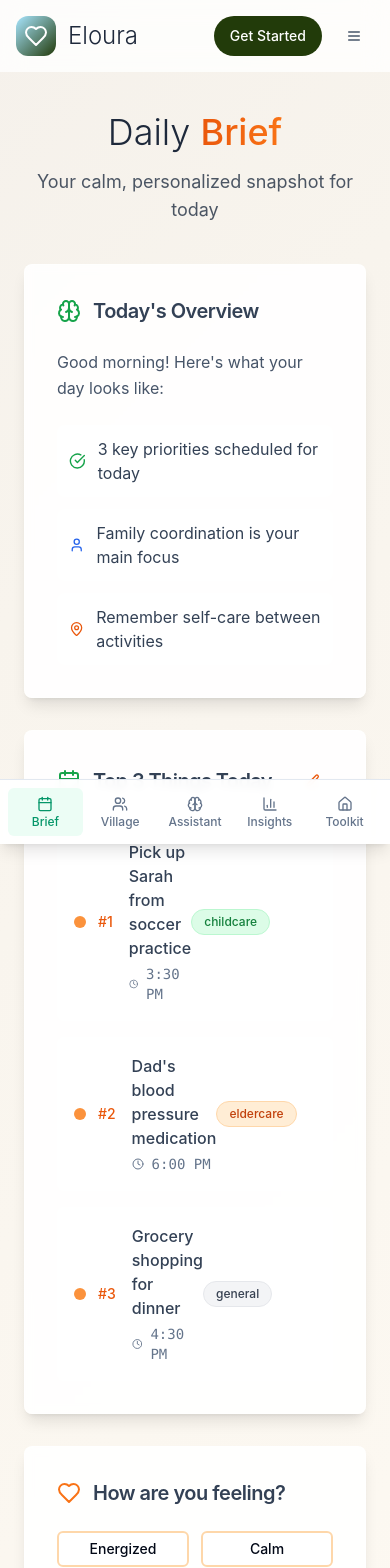
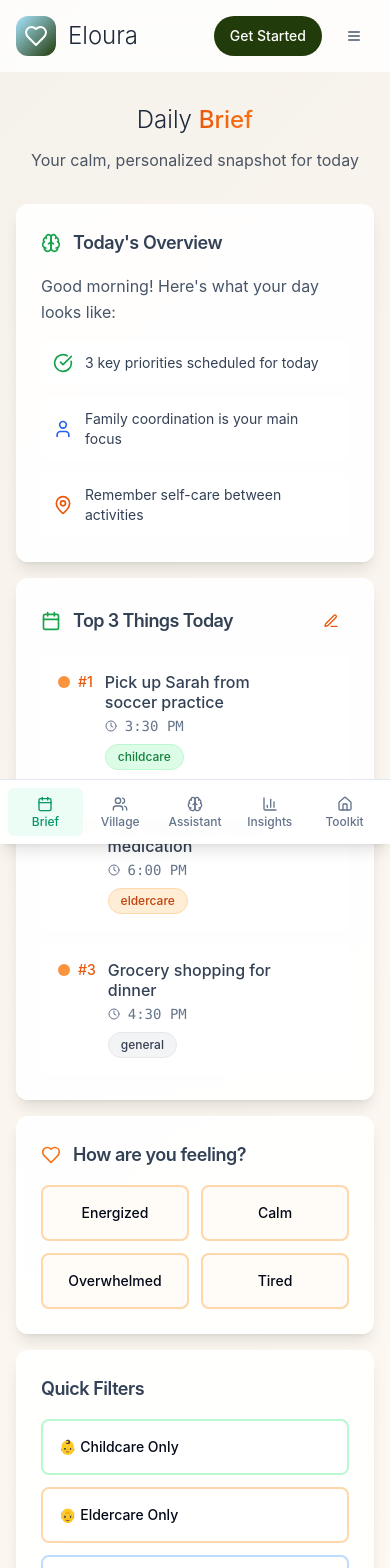
Before and after one commit to rembertdesigns/Eloura-Beta, a React (Vite) app: page /daily-brief in a window 390 px wide. Shown: the top 1568 px of the page. Built offline with nearby package versions, Linux system fonts and the light colour scheme.

Commit message:
Refactor: Improve mobile layout for DailyBrief page
Restructured the DailyBrief page for mobile devices, implementing a single-column layout with full-width cards, adjusted spacing, padding, typography, and visual hierarchy, and improved touch targets and content organization.

```diff
--- a/src/pages/DailyBrief.tsx
+++ b/src/pages/DailyBrief.tsx
@@ -11,12 +11,34 @@ const DailyBrief = () => {
   const [moodChecked, setMoodChecked] = useState(false);
   const [selectedMood, setSelectedMood] = useState('');
   const [isLoading, setIsLoading] = useState(false);
+  const [activeFilter, setActiveFilter] = useState('all');
 
-  const topTasks = [
+  const allTasks = [
     { id: 1, text: "Pick up Sarah from soccer practice", time: "3:30 PM", category: "childcare" },
     { id: 2, text: "Dad's blood pressure medication", time: "6:00 PM", category: "eldercare" },
-    { id: 3, text: "Grocery shopping for dinner", time: "4:30 PM", category: "general" }
+    { id: 3, text: "Grocery shopping for dinner", time: "4:30 PM", category: "general" },
+    { id: 4, text: "Emily's piano lesson", time: "4:00 PM", category: "childcare" },
+    { id: 5, text: "Mom's doctor appointment", time: "2:00 PM", category: "eldercare" },
+    { id: 6, text: "Team meeting", time: "10:00 AM", category: "work" },
+    { id: 7, text: "Laundry and dishes", time: "7:00 PM", category: "household" }
   ];
+
+  const getFilteredTasks = () => {
+    switch (activeFilter) {
+      case 'childcare':
+        return allTasks.filter(task => task.category === 'childcare').slice(0, 3);
+      case 'eldercare':
+        return allTasks.filter(task => task.category === 'eldercare').slice(0, 3);
+      case 'household':
+        return allTasks.filter(task => task.category === 'general').slice(0, 3);
+      case 'work':
+        return allTasks.filter(task => task.category === 'work').slice(0, 3);
+      default:
+        return allTasks.slice(0, 3);
+    }
+  };
+
+  const topTasks = getFilteredTasks();
 
   const aiOverviewPoints = [
     { icon: CheckCircle, text: "3 key priorities scheduled for today", color: "text-green-600" },
@@ -33,42 +55,47 @@ const DailyBrief = () => {
     }, 500);
   };
 
+  const handleFilterClick = (filter: string) => {
+    setActiveFilter(filter);
+  };
+
   return (
     <div className="min-h-screen warm-gradient pb-24">
       <Navigation />
 
-      <div className="container mx-auto px-6 py-10 max-w-7xl">
-        {/* Enhanced Header */}
-        <div className="text-center space-y-4 mb-10 animate-fade-in">
-          <h1 className="text-4xl md:text-5xl font-light text-slate-800">
+      <div className="container mx-auto px-4 py-8 max-w-7xl">
+        {/* Header Section - Mobile Optimized */}
+        <div className="text-center space-y-3 mb-8 animate-fade-in">
+          <h1 className="text-2xl md:text-4xl lg:text-5xl font-light text-slate-800">
             Daily <span className="text-gradient-orange font-medium">Brief</span>
           </h1>
-          <p className="text-lg text-gray-600 max-w-2xl mx-auto">
+          <p className="text-base md:text-lg text-gray-600 max-w-2xl mx-auto">
             Your calm, personalized snapshot for today
           </p>
         </div>
 
-        <div className="flex flex-col lg:flex-row gap-8">
-          {/* Main Content - Flexible Width */}
-          <div className="flex-1 space-y-8">
-            {/* AI Summary with Visual Elements */}
-            <Card className="card-warm shadow-md hover:shadow-lg transition-shadow duration-200">
-              <CardHeader className="pb-6 px-8 pt-8">
-                <CardTitle className="flex items-center gap-3 text-xl font-semibold text-slate-700">
-                  <Brain className="h-6 w-6 text-green-600" />
+        {/* Mobile: Single Column Stack, Desktop: Two Column */}
+        <div className="flex flex-col lg:flex-row gap-4 lg:gap-8">
+          {/* Main Content - Mobile Full Width, Desktop Flexible */}
+          <div className="flex-1 space-y-4 lg:space-y-8">
+            {/* AI Summary - Mobile Optimized */}
+            <Card className="card-warm shadow-md hover:shadow-lg transition-shadow duration-200 rounded-xl">
+              <CardHeader className="pb-4 lg:pb-6 px-6 lg:px-8 pt-6 lg:pt-8">
+                <CardTitle className="flex items-center gap-3 text-lg lg:text-xl font-semibold text-slate-700">
+                  <Brain className="h-5 w-5 lg:h-6 lg:w-6 text-green-600" />
                   Today's Overview
                 </CardTitle>
               </CardHeader>
-              <CardContent className="px-8 pb-8">
+              <CardContent className="px-6 lg:px-8 pb-6 lg:pb-8">
                 <div className="space-y-4">
-                  <p className="text-slate-600 leading-relaxed text-base mb-6">
+                  <p className="text-slate-600 leading-relaxed text-base mb-4 lg:mb-6">
                     Good morning! Here's what your day looks like:
                   </p>
                   <div className="space-y-3">
                     {aiOverviewPoints.map((point, index) => (
-                      <div key={index} className="flex items-center gap-3 p-3 bg-white/60 rounded-lg">
-                        <point.icon className={`h-5 w-5 ${point.color}`} />
-                        <span className="text-slate-700">{point.text}</span>
+                      <div key={index} className="flex items-center gap-3 p-3 lg:p-4 bg-white/60 rounded-lg">
+                        <point.icon className={`h-5 w-5 ${point.color} shrink-0`} />
+                        <span className="text-slate-700 text-sm lg:text-base">{point.text}</span>
                       </div>
                     ))}
                   </div>
@@ -76,60 +103,61 @@ const DailyBrief = () => {
               </CardContent>
             </Card>
 
-            {/* Enhanced Top 3 Things Today */}
-            <Card className="card-warm shadow-md hover:shadow-lg transition-shadow duration-200">
-              <CardHeader className="pb-6 px-8 pt-8">
+            {/* Top 3 Things Today - Mobile Optimized */}
+            <Card className="card-warm shadow-md hover:shadow-lg transition-shadow duration-200 rounded-xl">
+              <CardHeader className="pb-4 lg:pb-6 px-6 lg:px-8 pt-6 lg:pt-8">
                 <CardTitle className="flex items-center justify-between">
-                  <span className="flex items-center gap-3 text-xl font-semibold text-slate-700">
-                    <Calendar className="h-6 w-6 text-green-600" />
+                  <span className="flex items-center gap-3 text-lg lg:text-xl font-semibold text-slate-700">
+                    <Calendar className="h-5 w-5 lg:h-6 lg:w-6 text-green-600" />
                     Top 3 Things Today
                   </span>
-                  <Button variant="ghost" size="sm" className="hover:bg-orange-50 text-orange-600">
+                  <Button variant="ghost" size="sm" className="hover:bg-orange-50 text-orange-600 h-9 w-9 p-0">
                     <Edit3 className="h-4 w-4" />
                   </Button>
                 </CardTitle>
               </CardHeader>
-              <CardContent className="px-8 pb-8">
-                <div className="space-y-4">
+              <CardContent className="px-6 lg:px-8 pb-6 lg:pb-8">
+                <div className="space-y-3 lg:space-y-4">
                   {isLoading ? (
                     <div className="space-y-3">
                       {[1, 2, 3].map((i) => (
                         <div key={i} className="animate-pulse">
-                          <div className="h-16 bg-gray-200 rounded-lg"></div>
+                          <div className="h-16 lg:h-20 bg-gray-200 rounded-lg"></div>
                         </div>
                       ))}
                     </div>
                   ) : (
                     topTasks.map((task, index) => (
-                      <div key={task.id} className="flex items-center justify-between p-4 bg-white/70 rounded-lg border border-white/60 hover:bg-white/80 transition-colors group">
-                        <div className="flex items-center gap-4">
-                          <div className="flex items-center gap-3">
+                      <div key={task.id} className="flex items-start justify-between p-4 lg:p-5 bg-white/70 rounded-lg border border-white/60 hover:bg-white/80 transition-colors group min-h-[44px]">
+                        <div className="flex items-start gap-3 lg:gap-4 flex-1">
+                          <div className="flex items-center gap-2 lg:gap-3 shrink-0">
                             <div className="h-3 w-3 bg-orange-400 rounded-full"></div>
                             <span className="text-sm font-medium text-orange-600">#{index + 1}</span>
                           </div>
-                          <div className="space-y-1">
-                            <p className="text-slate-700 font-medium text-base">{task.text}</p>
+                          <div className="space-y-1 lg:space-y-2 flex-1 min-w-0">
+                            <p className="text-slate-700 font-medium text-base leading-tight">{task.text}</p>
+                            <div className="flex flex-col sm:flex-row sm:items-center gap-2 sm:gap-4">
                               <p className="text-sm text-slate-500 flex items-center gap-2">
-                              <Clock className="h-3 w-3" />
+                                <Clock className="h-3 w-3 shrink-0" />
                                 <span className="font-mono">{task.time}</span>
                               </p>
-                          </div>
-                        </div>
-                        <div className="flex items-center gap-3">
                               <Badge
                                 variant={task.category === 'childcare' ? 'default' : task.category === 'eldercare' ? 'secondary' : 'outline'}
-                            className={`text-xs font-medium px-3 py-1 ${
+                                className={`text-xs font-medium px-3 py-1 w-fit ${
                                   task.category === 'childcare' ? 'bg-green-100 text-green-700 hover:bg-green-200 border-green-200' :
                                   task.category === 'eldercare' ? 'bg-orange-100 text-orange-700 hover:bg-orange-200 border-orange-200' :
+                                  task.category === 'work' ? 'bg-purple-100 text-purple-700 hover:bg-purple-200 border-purple-200' :
                                   'bg-gray-100 text-gray-700 hover:bg-gray-200 border-gray-200'
                                 }`}
                               >
                                 {task.category}
                               </Badge>
-                          <Button variant="ghost" size="sm" className="opacity-0 group-hover:opacity-100 transition-opacity hover:bg-orange-50">
+                            </div>
+                          </div>
+                        </div>
+                        <Button variant="ghost" size="sm" className="opacity-0 group-hover:opacity-100 transition-opacity hover:bg-orange-50 h-9 w-9 p-0 shrink-0">
                           <Pause className="h-4 w-4" />
                         </Button>
-                        </div>
                       </div>
                     ))
                   )}
@@ -138,28 +166,28 @@ const DailyBrief = () => {
             </Card>
           </div>
 
-          {/* Right Sidebar - Fixed Width */}
-          <div className="w-full lg:w-80 space-y-8">
-            {/* Enhanced Mood Check-in */}
-            <Card className="card-warm shadow-md hover:shadow-lg transition-shadow duration-200 h-fit">
-              <CardHeader className="pb-6 px-8 pt-8">
-                <CardTitle className="flex items-center gap-3 text-xl font-semibold text-slate-700">
-                  <Heart className="h-6 w-6 text-orange-500" />
+          {/* Mobile: Full Width Cards, Desktop: Fixed Width Sidebar */}
+          <div className="w-full lg:w-80 space-y-4 lg:space-y-8">
+            {/* How are you feeling? - Mobile Optimized */}
+            <Card className="card-warm shadow-md hover:shadow-lg transition-shadow duration-200 h-fit rounded-xl">
+              <CardHeader className="pb-4 lg:pb-6 px-6 lg:px-8 pt-6 lg:pt-8">
+                <CardTitle className="flex items-center gap-3 text-lg lg:text-xl font-semibold text-slate-700">
+                  <Heart className="h-5 w-5 lg:h-6 lg:w-6 text-orange-500" />
                   How are you feeling?
                 </CardTitle>
               </CardHeader>
-              <CardContent className="px-8 pb-8">
+              <CardContent className="px-6 lg:px-8 pb-6 lg:pb-8">
                 {!moodChecked ? (
                   <div className="space-y-4">
+                    {/* Mobile: 2x2 Grid, Desktop: 2x2 Grid */}
                     <div className="grid grid-cols-2 gap-3">
                       {['Energized', 'Calm', 'Overwhelmed', 'Tired'].map((mood) => (
                         <Button
                           key={mood}
                           variant="outline"
-                          size="sm"
                           onClick={() => handleMoodSelection(mood)}
                           disabled={isLoading}
-                          className="text-sm font-medium py-3 px-4 border-2 border-orange-200 hover:bg-orange-50 hover:border-orange-300 hover:text-orange-700 transition-all duration-200 disabled:opacity-50"
+                          className="text-sm font-medium py-4 px-3 h-auto min-h-[44px] border-2 border-orange-200 bg-orange-50/50 hover:bg-orange-100 hover:border-orange-300 hover:text-orange-700 transition-all duration-200 disabled:opacity-50 rounded-lg"
                         >
                           {isLoading ? '...' : mood}
                         </Button>
@@ -168,7 +196,7 @@ const DailyBrief = () => {
                   </div>
                 ) : (
                   <div className="space-y-4">
-                    <div className="text-center p-3 bg-orange-50 rounded-lg border border-orange-100">
+                    <div className="text-center p-4 bg-orange-50 rounded-lg border border-orange-100">
                       <p className="text-sm text-slate-600">
                         You're feeling: <span className="font-semibold text-orange-600">{selectedMood}</span>
                       </p>
@@ -185,7 +213,7 @@ const DailyBrief = () => {
                       variant="ghost"
                       size="sm"
                       onClick={() => setMoodChecked(false)}
-                      className="w-full text-orange-600 hover:bg-orange-50"
+                      className="w-full text-orange-600 hover:bg-orange-50 min-h-[44px] rounded-lg"
                     >
                       Change mood
                     </Button>
@@ -194,23 +222,59 @@ const DailyBrief = () => {
               </CardContent>
             </Card>
 
-            {/* Enhanced Quick Filters */}
-            <Card className="card-warm shadow-md hover:shadow-lg transition-shadow duration-200">
-              <CardHeader className="pb-6 px-8 pt-8">
-                <CardTitle className="text-xl font-semibold text-slate-700">Quick Filters</CardTitle>
+            {/* Quick Filters - Mobile Optimized */}
+            <Card className="card-warm shadow-md hover:shadow-lg transition-shadow duration-200 rounded-xl">
+              <CardHeader className="pb-4 lg:pb-6 px-6 lg:px-8 pt-6 lg:pt-8">
+                <CardTitle className="text-lg lg:text-xl font-semibold text-slate-700">Quick Filters</CardTitle>
               </CardHeader>
-              <CardContent className="px-8 pb-8">
+              <CardContent className="px-6 lg:px-8 pb-6 lg:pb-8">
                 <div className="space-y-3">
-                  <Button variant="outline" size="sm" className="w-full justify-start py-3 px-4 border-2 border-green-200 hover:bg-green-50 hover:border-green-300 hover:text-green-700 transition-all duration-200">
+                  <Button
+                    variant="outline"
+                    size="sm"
+                    onClick={() => handleFilterClick('childcare')}
+                    className={`w-full justify-start py-4 px-4 h-auto min-h-[44px] border-2 transition-all duration-200 rounded-lg ${
+                      activeFilter === 'childcare'
+                        ? 'bg-green-100 border-green-300 text-green-700'
+                        : 'border-green-200 hover:bg-green-50 hover:border-green-300 hover:text-green-700'
+                    }`}
+                  >
                     👶 Childcare Only
                   </Button>
-                  <Button variant="outline" size="sm" className="w-full justify-start py-3 px-4 border-2 border-orange-200 hover:bg-orange-50 hover:border-orange-300 hover:text-orange-700 transition-all duration-200">
+                  <Button
+                    variant="outline"
+                    size="sm"
+                    onClick={() => handleFilterClick('eldercare')}
+                    className={`w-full justify-start py-4 px-4 h-auto min-h-[44px] border-2 transition-all duration-200 rounded-lg ${
+                      activeFilter === 'eldercare'
+                        ? 'bg-orange-100 border-orange-300 text-orange-700'
+                        : 'border-orange-200 hover:bg-orange-50 hover:border-orange-300 hover:text-orange-700'
+                    }`}
+                  >
                     👴 Eldercare Only
                   </Button>
-                  <Button variant="outline" size="sm" className="w-full justify-start py-3 px-4 border-2 border-blue-200 hover:bg-blue-50 hover:border-blue-300 hover:text-blue-700 transition-all duration-200">
+                  <Button
+                    variant="outline"
+                    size="sm"
+                    onClick={() => handleFilterClick('household')}
+                    className={`w-full justify-start py-4 px-4 h-auto min-h-[44px] border-2 transition-all duration-200 rounded-lg ${
+                      activeFilter === 'household'
+                        ? 'bg-blue-100 border-blue-300 text-blue-700'
+                        : 'border-blue-200 hover:bg-blue-50 hover:border-blue-300 hover:text-blue-700'
+                    }`}
+                  >
                     🏠 Household Tasks
                   </Button>
-                  <Button variant="outline" size="sm" className="w-full justify-start py-3 px-4 border-2 border-purple-200 hover:bg-purple-50 hover:border-purple-300 hover:text-purple-700 transition-all duration-200">
+                  <Button
+                    variant="outline"
+                    size="sm"
+                    onClick={() => handleFilterClick('work')}
+                    className={`w-full justify-start py-4 px-4 h-auto min-h-[44px] border-2 transition-all duration-200 rounded-lg ${
+                      activeFilter === 'work'
+                        ? 'bg-purple-100 border-purple-300 text-purple-700'
+                        : 'border-purple-200 hover:bg-purple-50 hover:border-purple-300 hover:text-purple-700'
+                    }`}
+                  >
                     💼 Work Related
                   </Button>
                 </div>
```
Lines whose indentation alone changed are shown as unchanged.
